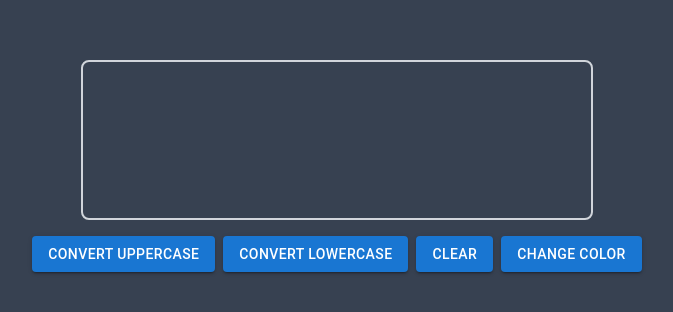
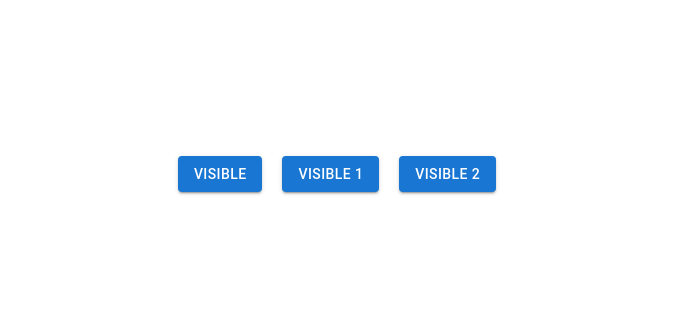
Before and after one commit to CupOfSolution/React-Practice, a React (Create React App) app: page / in a window 1280 px wide. Shown: the part 226-538 px from the top of the page, without its empty margins (303-976 px from the left). Built offline with nearby package versions, Linux system fonts and the light colour scheme.

Commit message:
try another method

```diff
--- a/src/App.js
+++ b/src/App.js
@@ -1,10 +1,10 @@
 import React from 'react'
-import Practice2 from './Component/UseState/Practice2'
+import Practice3 from './Component/UseState/Practice3'
 
 const App = () => {
   return (
     <div>
-      <Practice2 />
+      <Practice3 />
     </div>
   )
 }
--- a/src/Component/UseState/Data.js
+++ b/src/Component/UseState/Data.js
@@ -0,0 +1,5 @@
+export const Data = [
+    { a: 'visible', b: 'visible after click' },
+    { a: 'visible 1', b: 'visible after click2' },
+    { a: 'visible 2', b: 'visible after click3' }
+];
--- a/src/Component/UseState/Practice3.js
+++ b/src/Component/UseState/Practice3.js
@@ -0,0 +1,26 @@
+import React, { useState } from 'react';
+import Button from '@mui/material/Button';
+import { Data } from './Data';
+
+const Practice3 = () => {
+    const [buttonTexts, setButtonTexts] = useState('');
+
+    const handleClick = (index) => {
+        setButtonTexts(prevState => ({
+            ...prevState,
+            [index]: !prevState[index]
+        }));
+    }
+
+    return (
+        <div className="flex justify-center items-center h-screen space-x-5">
+            {Data.map((element, index) => (
+                <Button key={index} variant="contained" color="primary" onClick={() => handleClick(index)}>
+                    {buttonTexts[index] ? element.b : element.a}
+                </Button>
+            ))}
+        </div>
+    );
+}
+
+export default Practice3;
```
